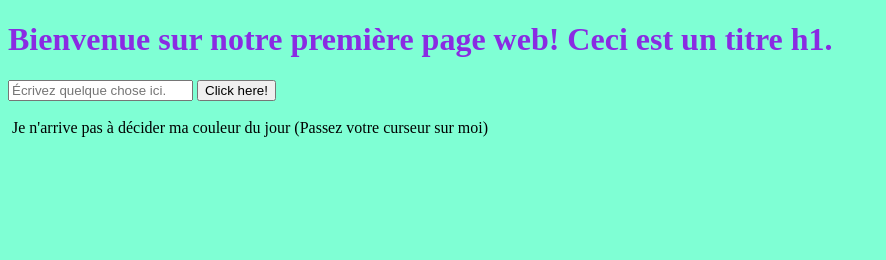
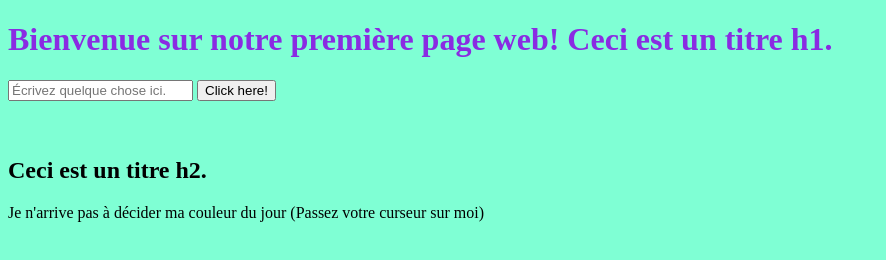
Before and after one commit to johancuda/page-web-simple, a plain HTML site: page index.html in a window 1280 px wide. Shown: the whole page, without its empty margins (0-886 px from the left). Drawn offline with Linux system fonts and the light colour scheme.

Commit message:
update readme

```diff
--- a/index.html
+++ b/index.html
@@ -1,3 +1,4 @@
+<!-- Ce fichier contient le squelette de notre site internet -->
 <!DOCTYPE html>
 <html lang="en">
 <head>
@@ -20,6 +21,10 @@
     <br />
     <!-- Un container où insérer les lémements créer avec le bouton -->
     <div id="container"></div>
+    <br />
+    <h2> Ceci est un titre h2.</h2>
+    <!-- Un div qui contient notre texte qui change de couleur -->
+    <div id="color_text"></div>
 
     <!-- Faire le lien avec le fichier index.js -->
     <script src="index.js"></script>
--- a/index.js
+++ b/index.js
@@ -1,4 +1,4 @@
-
+/* Ce fichier contient la partie interaction de notre site internet */
 // On crée un paragraphe
 let texteQuiTourne = document.createElement('span')
 
@@ -15,8 +15,11 @@ texteQuiTourne.addEventListener('mouseover', (e) => {
     e.target.style.color = `hsl(${random}, ${random_percentage}%, ${random_percentage}%)`
 })
 
-// On "colle" notre paragraphe au body de la page
-document.body.append(texteQuiTourne)
+// On récupère le div dans lequel on insère notre texte qui change de couleur
+let color_text_box = document.getElementById('color_text')
+
+// On "colle" notre paragraphe dans  le div
+color_text_box.append(texteQuiTourne)
 
 
 
--- a/style.css
+++ b/style.css
@@ -1,3 +1,5 @@
+/* Ce fichier contient tous les éléments de style de notre page web */
+
 /* S'applique au body de la page */
 body {
     background-color: aquamarine;
```
Also changed, not shown: 1 other file.
